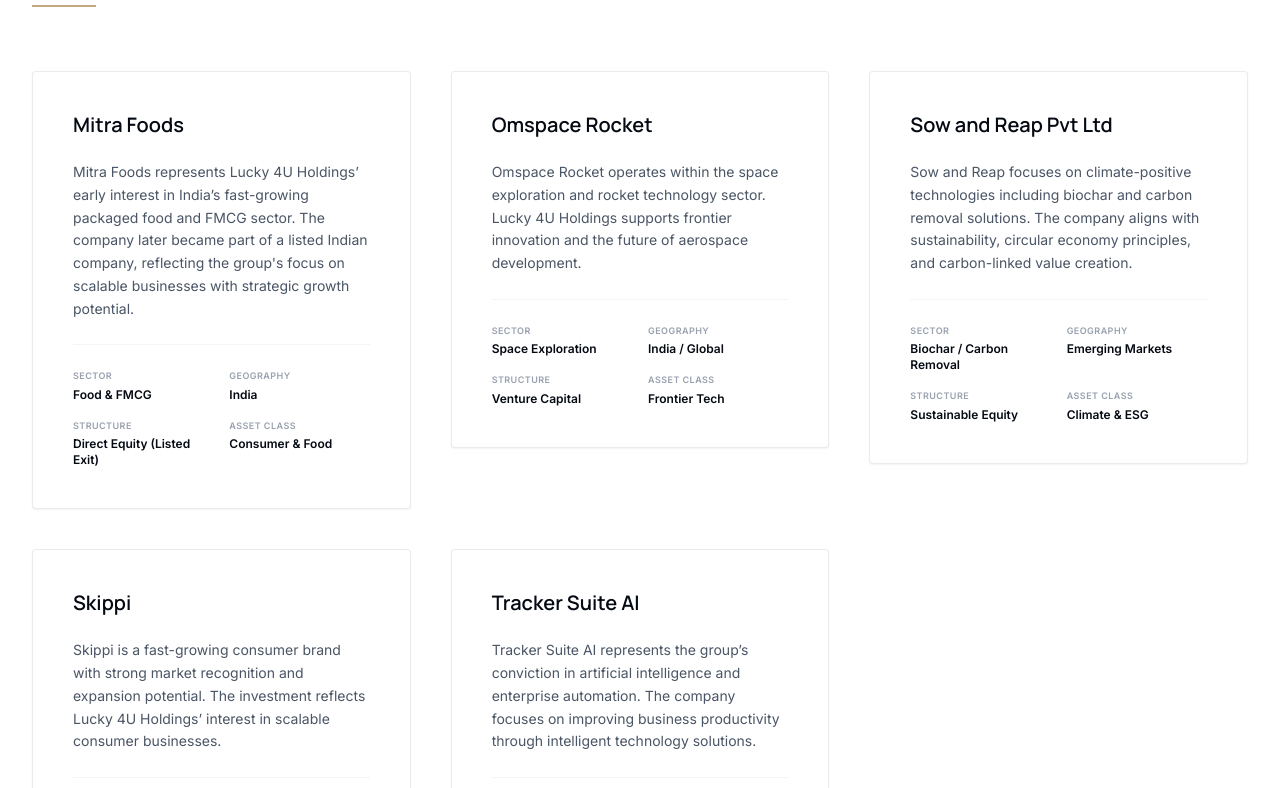
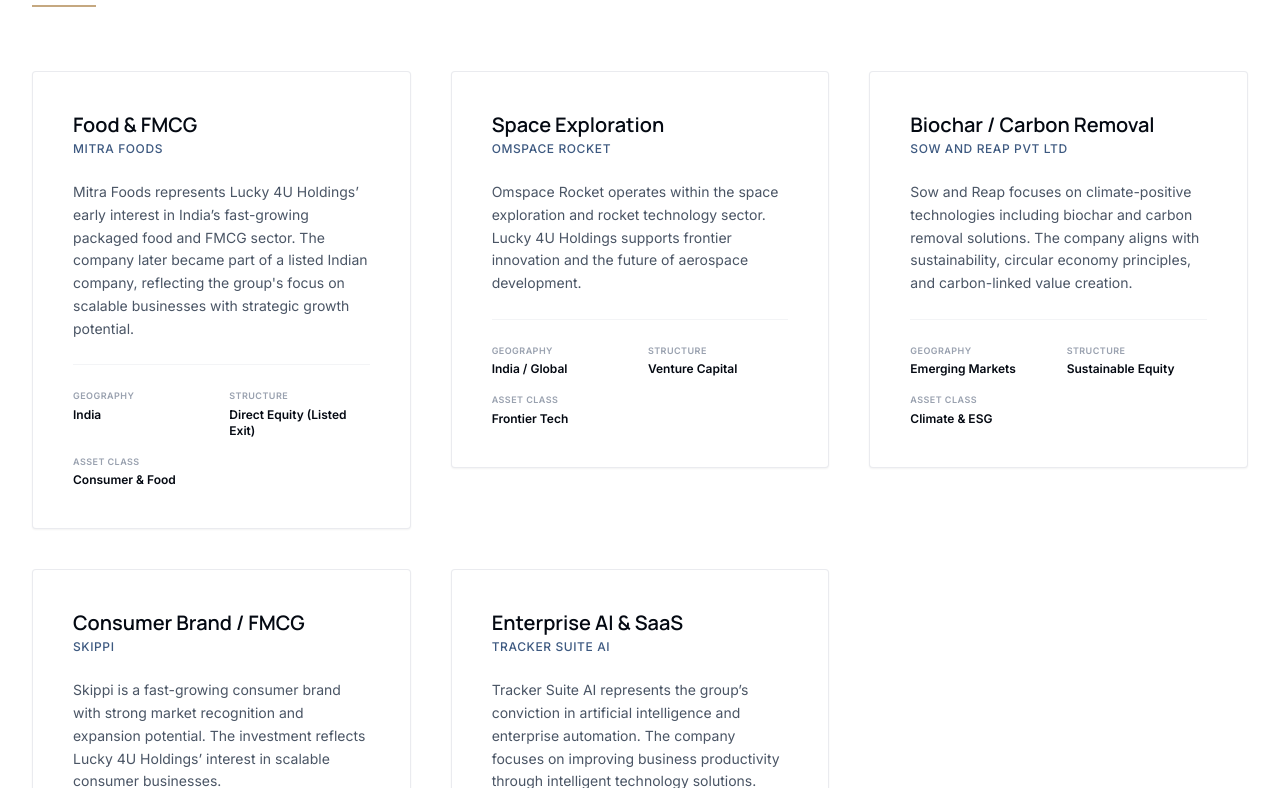
Before and after one commit to Karthik564125/lucky4u, a React (Vite) app: page /portfolio in a window 1280 px wide. Shown: the part 692-1480 px from the top of the page. Built offline with nearby package versions, Linux system fonts and the light colour scheme.

Commit message:
added some changes to the portfolio page

```diff
--- a/src/components/UI/Card.tsx
+++ b/src/components/UI/Card.tsx
@@ -62,13 +62,19 @@
         <div className="flex items-start justify-between gap-4">
           <div className="space-y-1">
             <h3 className="text-xl font-heading font-semibold text-brand-navy-950 group-hover:text-brand-gold-700 transition-colors leading-tight">
-              {title}
+              {sector ?? title}
             </h3>
 
-            {subtitle && (
+            {sector ? (
               <p className="text-xs font-medium uppercase tracking-wider text-brand-navy-500">
-                {subtitle}
+                {title}
               </p>
+            ) : (
+              subtitle && (
+                <p className="text-xs font-medium uppercase tracking-wider text-brand-navy-500">
+                  {subtitle}
+                </p>
+              )
             )}
           </div>
 
@@ -87,16 +93,7 @@
         {/* Metadata */}
         {(sector || geography || investmentType || categoryText) && (
           <div className="grid grid-cols-2 gap-4 pt-6 border-t border-gray-100">
-            {sector && (
-              <div>
-                <span className="block text-[9px] uppercase tracking-wider text-gray-400 font-semibold">
-                  Sector
-                </span>
-                <span className="block mt-1 text-xs font-semibold text-brand-navy-950">
-                  {sector}
-                </span>
-              </div>
-            )}
+            {/* Sector moved to card header; removed from metadata grid */}
 
             {geography && (
               <div>
```
